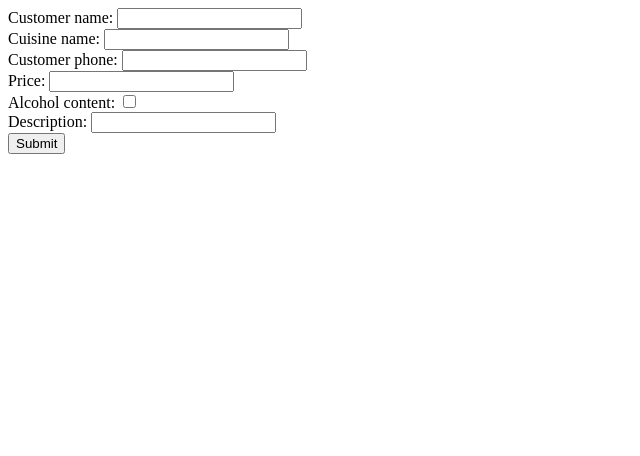
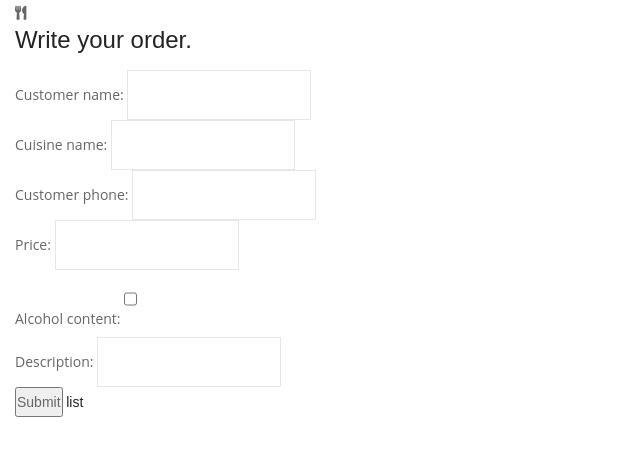
Before and after one commit to UzitheI/ResCaf, a Django app: page /home/order in a window 1280 px wide. Shown: the top 456 px of the page, without its empty margins (0-640 px from the left). Run offline with Django 5.2, Linux system fonts and the light colour scheme; some libraries are stand-ins or nearby versions.

Commit message:
add:landing page for order

```diff
--- a/mysite/templates/home_folder/place_your_order.html
+++ b/mysite/templates/home_folder/place_your_order.html
@@ -5,13 +5,41 @@
     <meta charset="UTF-8">
     <meta name="viewport" content="width=device-width, initial-scale=1.0">
     <title>Place your Order</title>
+     <!-- ========== Favicon Icon ========== -->
+     <link rel="shortcut icon" href="{% static '/assets/img/favicon.png' %}" type="image/x-icon">
+     {% comment %} <link href="{% static '/assets/css/style.css'%}" rel="stylesheet" /> {% endcomment %}
+  <!-- ========== Start Stylesheet ========== -->
+  <link href="{% static 'assets/css/bootstrap.min.css' %}" rel="stylesheet" />
+   <link href="{% static 'assets/css/font-awesome.min.css' %}" rel="stylesheet" />
+  <link href="{% static 'assets/css/flaticon-set.css' %}" rel="stylesheet" />
+  <link href="{% static 'assets/css/magnific-popup.css' %}" rel="stylesheet" />
+ <link href="{% static 'assets/css/owl.carousel.min.css' %}" rel="stylesheet" />
+  <link href="{% static 'assets/css/owl.theme.default.min.css' %}" rel="stylesheet" />
+   <link href="{% static 'assets/css/animate.css' %}" rel="stylesheet" />
+  <link href="{% static 'assets/css/bootsnav.css' %}" rel="stylesheet" />
+ <link href="{% static 'assets/css/style.css'%}" rel="stylesheet" />
+   <link href="{% static 'assets/css/responsive.css' %}" rel="stylesheet" />
 </head>
 <body>
-    <form action="" method="post" autocomplete="off">
+    {% comment %} <form action="" method="post" autocomplete="off">
         {%csrf_token%}
         {{form}}
         <button type='submit'>Submit</button>
-    </form>
-
+    </form> {% endcomment %}
+    <div class="col-md-5 form">
+        <div class="form-box">
+            <div class="icon">
+                <i class="fas fa-utensils"></i>
+            </div>
+            <h3>Write your order.</h3>
+            <form action="" method="post" autocomplete="off">
+                {%csrf_token%}
+                {{form}}
+                <button type='submit'>Submit</button>
+                <a href="{%url 'list'%}">list</a>
+            </form>
+        </div>
+    </div>
+    <!-- End Form -->
 </body>
 </html>
```
